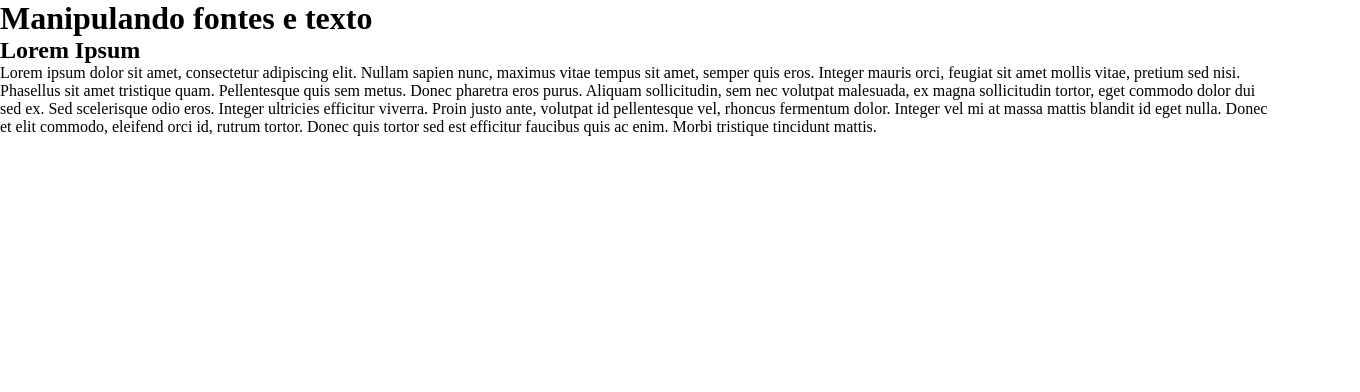
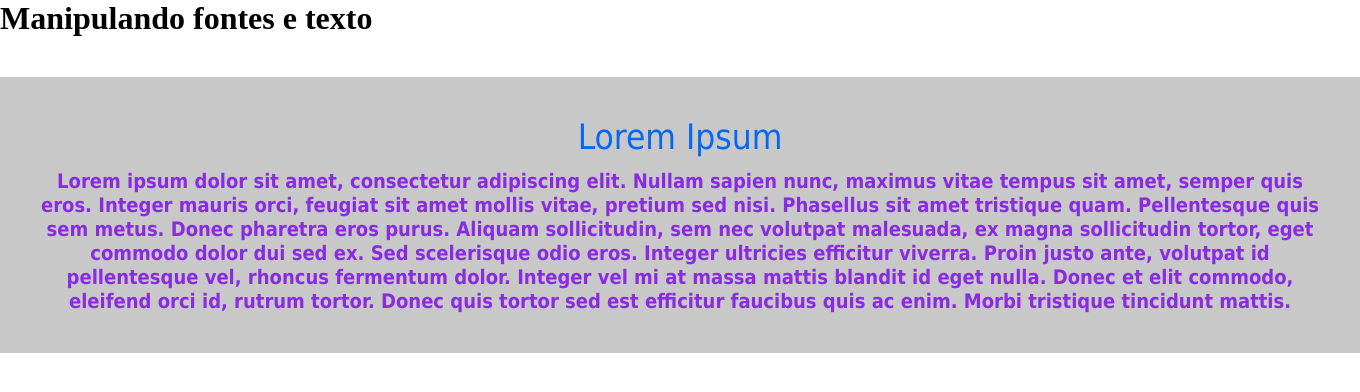
Before and after one commit to Girlanmr/Manipulando-fontes-e-texto, a plain HTML site: page index.html in a window 1280 px wide. Shown: the whole page, 1360 px wide, since content can reach past the window. Drawn offline with Linux system fonts and the light colour scheme.

Commit message:
Update style.css

```diff
--- a/css/style.css
+++ b/css/style.css
@@ -4,3 +4,25 @@
 }
 /* Comentario no CSS
 */
+div.artigo{
+    width: 1280px;
+    background-color: rgb(200,200,200);
+    padding: 40px;
+    margin: 40px auto;
+    text-align: center;
+}
+div.artigo h2{
+    color: #0568f2;
+    font-size: 35px;
+    font-family:Tahoma;
+    font-weight: normal;
+}
+div.artigo p{
+    font-size: 20px;
+    font-style: normal;
+    font-family: tahoma;
+    font-weight: bold;
+    color: blueviolet;
+    margin-top: 12px;
+
+}
```
